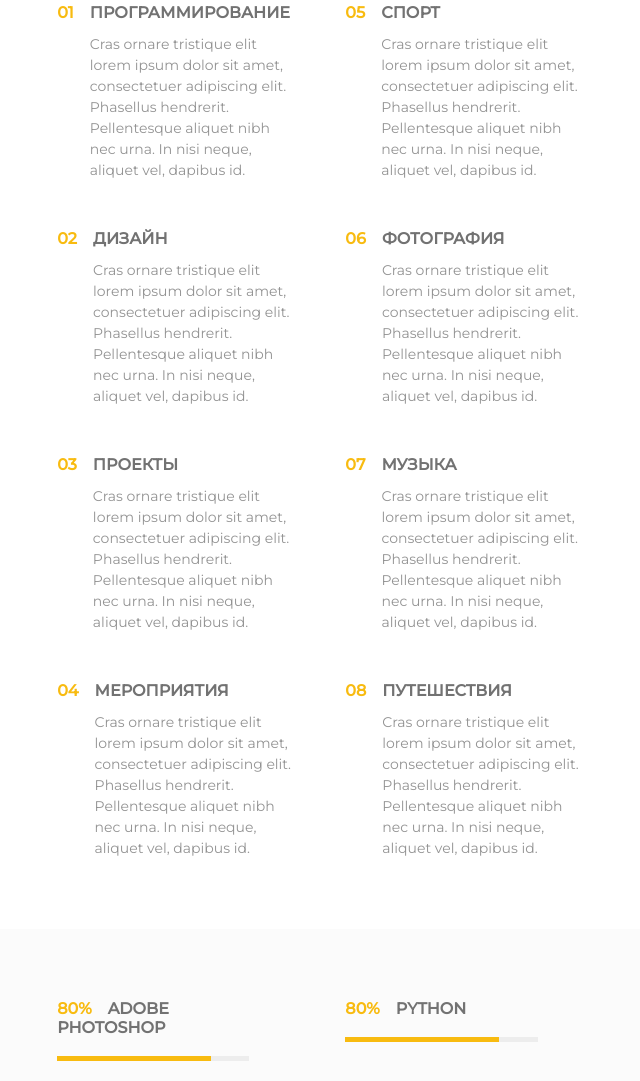
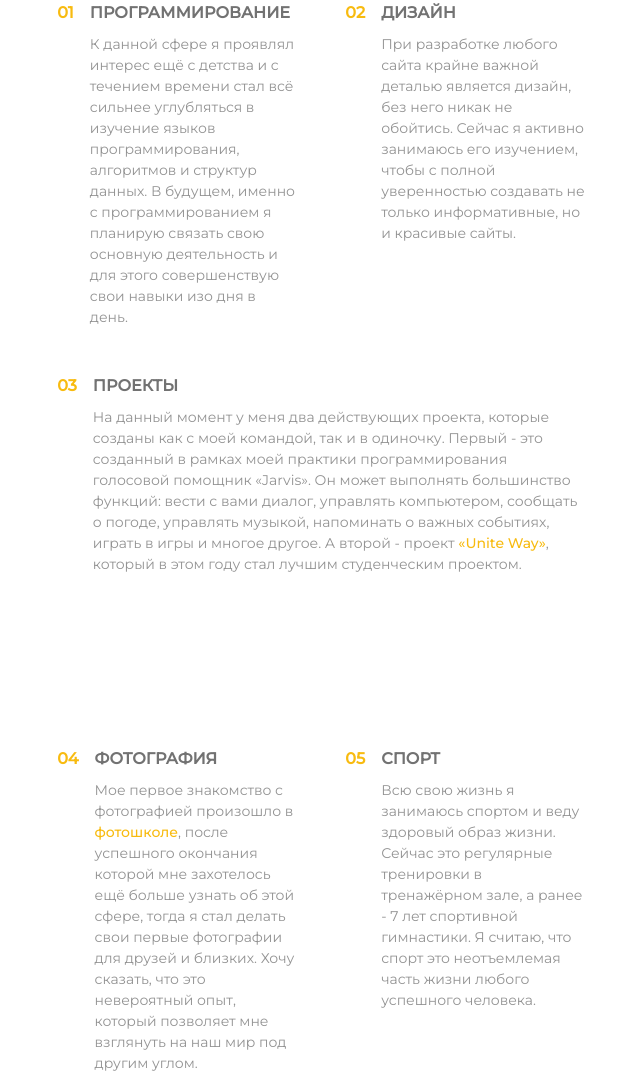
Before and after one commit to MichaelBogdanov/Resume, a plain HTML site: page index.html in a window 1280 px wide. Shown: the part 1271-2352 px from the top of the page, without its empty margins (480-1120 px from the left). Drawn offline with Linux system fonts and the light colour scheme.

Commit message:
Update site

```diff
--- a/Style/style.css
+++ b/Style/style.css
@@ -87,6 +87,11 @@ main {
     max-width: 1000px;
 }
 
+.text_link {
+    text-decoration: none;
+    color:var(--prime-text);
+    font-weight: 500;
+}
 
 
 /*_________________________Стартовый экран_________________________*/
@@ -291,7 +296,6 @@ main {
     font-weight: 400;
     line-height: 1.5;
 }
-
 
 
 /*_________________________Навыки_________________________*/
--- a/index.html
+++ b/index.html
@@ -8,6 +8,7 @@
     <meta name="viewport" content="width=device-width, initial-scale=1.0">
     <title>Michael Bogdanov</title>
     <link rel="stylesheet" href="Style/style.css">
+    <script scr="Script/script.js"></script>
     <script src="Script/jquery-3.5.1.min.js"></script>
     <link rel="stylesheet" href="Script/fancybox-master/dist/jquery.fancybox.css" />
     <script src="Script/fancybox-master/dist/jquery.fancybox.js"></script>
@@ -106,7 +107,46 @@
                             <p>Программирование</p><br>
                         </div>
                         <div class="expertise_subtitle">
-                            <p>Cras ornare tristique elit lorem ipsum dolor sit amet, consectetuer adipiscing elit. Phasellus hendrerit. Pellentesque aliquet nibh nec urna. In nisi neque, aliquet vel, dapibus id.</p>
+                            <p>К данной сфере я проявлял интерес ещё с детства и с течением времени стал всё сильнее углубляться в изучение языков программирования, алгоритмов и структур данных. В будущем, именно с программированием я планирую связать свою основную деятельность и для этого совершенствую свои навыки изо дня в день.</p>
+                        </div>
+                    </div>
+                </div>
+                <div class="competence">
+                    <div class="number">
+                        <p>02</p>
+                    </div>
+                    <div class="expertise_text">
+                        <div class="expertise_title">
+                            <p>Дизайн</p><br>
+                        </div>
+                        <div class="expertise_subtitle">
+                            <p>При разработке любого сайта крайне важной деталью является дизайн, без него никак не обойтись. Сейчас я активно занимаюсь его изучением, чтобы с полной уверенностью создавать не только информативные, но и красивые сайты.</p>
+                        </div>
+                    </div>
+                </div>
+                <div class="competence" style="grid-column: span 2;">
+                    <div class="number">
+                        <p>03</p>
+                    </div>
+                    <div class="expertise_text">
+                        <div class="expertise_title">
+                            <p>Проекты</p><br>
+                        </div>
+                        <div class="expertise_subtitle">
+                            <p>На данный момент у меня два действующих проекта, которые созданы как с моей командой, так и в одиночку. Первый - это созданный в рамках моей практики программирования голосовой помощник «Jarvis». Он может выполнять большинство функций: вести с вами диалог, управлять компьютером, сообщать о погоде, управлять музыкой, напоминать о важных событиях, играть в игры и многое другое. А второй - проект <a href="Material/Unite Way.pdf" class="text_link">«Unite Way»</a>, который в этом году стал лучшим студенческим проектом.</p>
+                        </div>
+                    </div>
+                </div>
+                <div class="competence">
+                    <div class="number">
+                        <p>04</p>
+                    </div>
+                    <div class="expertise_text">
+                        <div class="expertise_title">
+                            <p>Фотография</p><br>
+                        </div>
+                        <div class="expertise_subtitle">
+                            <p>Мое первое знакомство с фотографией произошло в <a href="https://vk.com/fotoshkola53" class="text_link">фотошколе</a>, после успешного окончания которой мне захотелось ещё больше узнать об этой сфере, тогда я стал делать свои первые фотографии для друзей и близких. Хочу сказать, что это невероятный опыт, который позволяет мне взглянуть на наш мир под другим углом.</p>
                         </div>
                     </div>
                 </div>
@@ -119,85 +159,7 @@
                             <p>Спорт</p><br>
                         </div>
                         <div class="expertise_subtitle">
-                            <p>Cras ornare tristique elit lorem ipsum dolor sit amet, consectetuer adipiscing elit. Phasellus hendrerit. Pellentesque aliquet nibh nec urna. In nisi neque, aliquet vel, dapibus id.</p>
-                        </div>
-                    </div>
-                </div>
-                <div class="competence">
-                    <div class="number">
-                        <p>02</p>
-                    </div>
-                    <div class="expertise_text">
-                        <div class="expertise_title">
-                            <p>Дизайн</p><br>
-                        </div>
-                        <div class="expertise_subtitle">
-                            <p>Cras ornare tristique elit lorem ipsum dolor sit amet, consectetuer adipiscing elit. Phasellus hendrerit. Pellentesque aliquet nibh nec urna. In nisi neque, aliquet vel, dapibus id.</p>
-                        </div>
-                    </div>
-                </div>
-                <div class="competence">
-                    <div class="number">
-                        <p>06</p>
-                    </div>
-                    <div class="expertise_text">
-                        <div class="expertise_title">
-                            <p>Фотография</p><br>
-                        </div>
-                        <div class="expertise_subtitle">
-                            <p>Cras ornare tristique elit lorem ipsum dolor sit amet, consectetuer adipiscing elit. Phasellus hendrerit. Pellentesque aliquet nibh nec urna. In nisi neque, aliquet vel, dapibus id.</p>
-                        </div>
-                    </div>
-                </div>
-                <div class="competence">
-                    <div class="number">
-                        <p>03</p>
-                    </div>
-                    <div class="expertise_text">
-                        <div class="expertise_title">
-                            <p>Проекты</p><br>
-                        </div>
-                        <div class="expertise_subtitle">
-                            <p>Cras ornare tristique elit lorem ipsum dolor sit amet, consectetuer adipiscing elit. Phasellus hendrerit. Pellentesque aliquet nibh nec urna. In nisi neque, aliquet vel, dapibus id.</p>
-                        </div>
-                    </div>
-                </div>
-                <div class="competence">
-                    <div class="number">
-                        <p>07</p>
-                    </div>
-                    <div class="expertise_text">
-                        <div class="expertise_title">
-                            <p>Музыка</p><br>
-                        </div>
-                        <div class="expertise_subtitle">
-                            <p>Cras ornare tristique elit lorem ipsum dolor sit amet, consectetuer adipiscing elit. Phasellus hendrerit. Pellentesque aliquet nibh nec urna. In nisi neque, aliquet vel, dapibus id.</p>
-                        </div>
-                    </div>
-                </div>
-                <div class="competence">
-                    <div class="number">
-                        <p>04</p>
-                    </div>
-                    <div class="expertise_text">
-                        <div class="expertise_title">
-                            <p>Мероприятия</p><br>
-                        </div>
-                        <div class="expertise_subtitle">
-                            <p>Cras ornare tristique elit lorem ipsum dolor sit amet, consectetuer adipiscing elit. Phasellus hendrerit. Pellentesque aliquet nibh nec urna. In nisi neque, aliquet vel, dapibus id.</p>
-                        </div>
-                    </div>
-                </div>
-                <div class="competence">
-                    <div class="number">
-                        <p>08</p>
-                    </div>
-                    <div class="expertise_text">
-                        <div class="expertise_title">
-                            <p>Путешествия</p><br>
-                        </div>
-                        <div class="expertise_subtitle">
-                            <p>Cras ornare tristique elit lorem ipsum dolor sit amet, consectetuer adipiscing elit. Phasellus hendrerit. Pellentesque aliquet nibh nec urna. In nisi neque, aliquet vel, dapibus id.</p>
+                            <p>Всю свою жизнь я занимаюсь спортом и веду здоровый образ жизни. Сейчас это регулярные тренировки в тренажёрном зале, а ранее - 7 лет спортивной гимнастики. Я считаю, что спорт это неотъемлемая часть жизни любого успешного человека.</p>
                         </div>
                     </div>
                 </div>
```
Also changed, not shown: Script/script.js (added), 1 other file.
